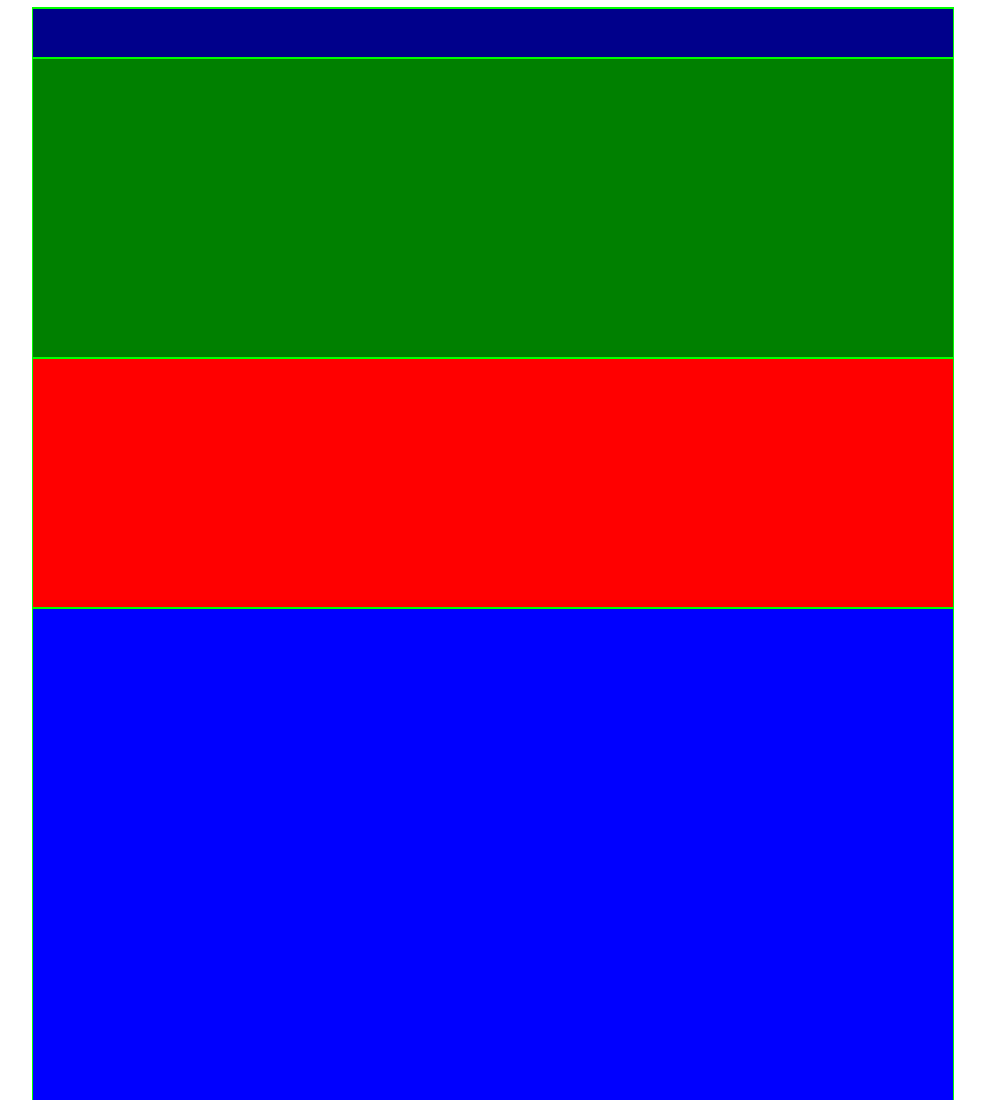
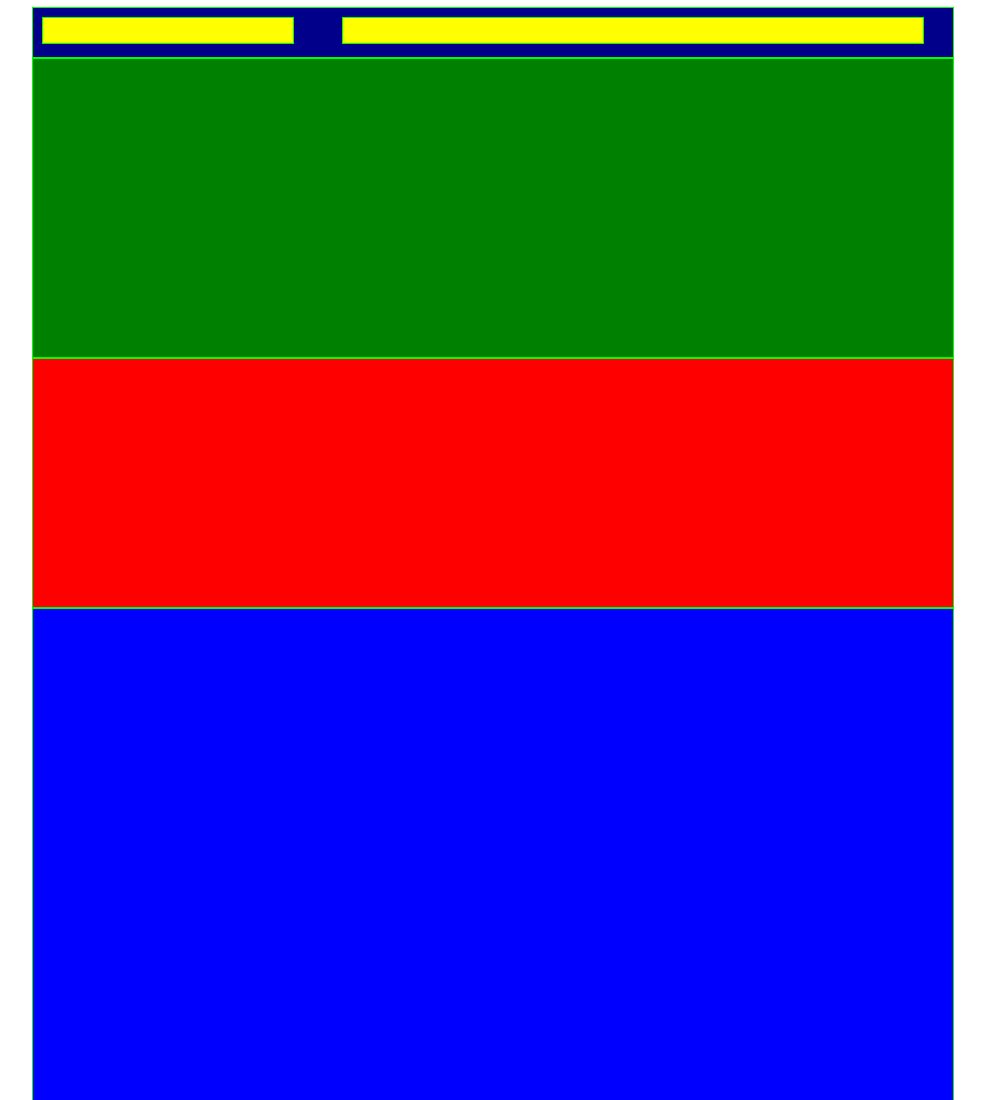
Before and after one commit to summer-raine/289.101, a plain HTML site: page workshop 4/layout 7/index.html in a window 1280 px wide. Shown: the top 1100 px of the page, without its empty margins (147-1132 px from the left). Drawn offline with Linux system fonts and the light colour scheme.

Commit message:
added yellow strips to header

```diff
--- a/workshop 4/layout 7/index.html
+++ b/workshop 4/layout 7/index.html
@@ -10,9 +10,8 @@
         <div class="container">
 
             <div class="header">
-                <div class="yellowstrips"></div>
-                <div class="yellowstrips"></div>
-
+                <div class="yellowstrip"></div>
+                <div class="yellowstrip1"></div>
             </div>
 
             <div class="subcontent"></div>
--- a/workshop 4/layout 7/style.css
+++ b/workshop 4/layout 7/style.css
@@ -16,8 +16,21 @@ body{
     height:50px;
     width:100%;
 }
-.yellowstrips{
-
+.yellowstrip{
+    background-color: yellow;
+    height: 25px;
+    width: 250px;
+    float: left;
+    margin-top:10px;
+    margin-left: 10px;
+}
+.yellowstrip1 {
+    background-color: yellow;
+    height: 25px;
+    width: 580px;
+    float: left;
+    margin-top: 10px;
+    margin-left: 50px;
 }
 .subcontent {
     background-color: green;
```
